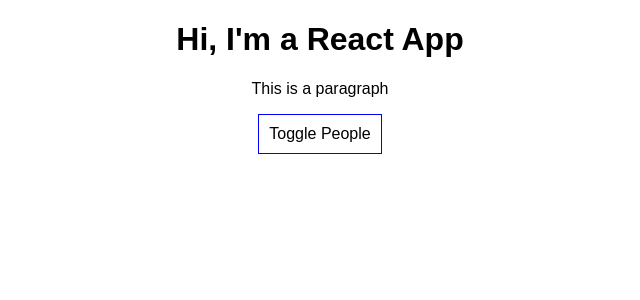
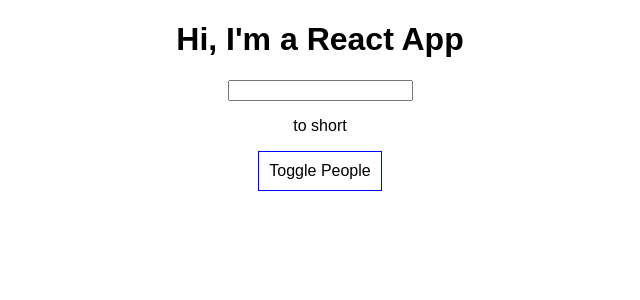
Before and after one commit to danielgould/Udacity.ReactTheCompleteGuide, a React (Create React App) app in the folder react-complete-guide/: page / in a window 1280 px wide. Shown: the top 300 px of the page, without its empty margins (320-960 px from the left). Built offline with nearby package versions, Linux system fonts and the light colour scheme.

Commit message:
assignment

```diff
--- a/react-complete-guide/src/App.js
+++ b/react-complete-guide/src/App.js
@@ -1,6 +1,8 @@
 import React, { Component } from 'react';
 import './App.css';
 import Person from './Person/Person';
+import Validation from './Validation/Validation';
+import CharComponent from './CharComponent/CharComponent';
 
 class App extends Component {
 
@@ -10,7 +12,8 @@ class App extends Component {
       { id : 2, name : "Antonia", age : 32},
       { id : 3, name : "Maddie", age : 1}
     ],
-    showPerson : false
+    showPerson : false,
+    characters : null
   }
 
   nameChangedHandler = (event, id) => {
@@ -42,6 +45,18 @@ class App extends Component {
     this.setState({people : people})
   }
 
+  onChangeEventHandler = (event) =>{
+    this.setState({characters : event.target.value});
+  }
+
+  removeCharacter = (index) => {
+    debugger;
+    var chars = [...this.state.characters];
+    var newChars = chars.splice(index, 1);
+
+    this.setState({characters : newChars});
+  }
+
   render() {
 
     const style = {
@@ -68,10 +83,20 @@ class App extends Component {
     )
   }
 
+  let charsList = null;
+  if(this.state.characters){
+    charsList = this.state.characters.split('').map((c, index) => {
+      return <CharComponent key={index} letter={c} click={() => this.removeCharacter(index)} />
+    })
+  }
+
+
     return (
       <div className="App">
         <h1>Hi, I'm a React App</h1>
-        <p>This is a paragraph</p>
+        <input type="text" onChange={this.onChangeEventHandler.bind(this)} />
+        <Validation length={this.state.characters === null ? 0 : this.state.characters.length} minLength="5"></Validation>
+        {charsList}
         <button style={style}
           onClick={() => {this.togglePersonHandler()}}>Toggle People</button>
         {personList}
--- /dev/null
+++ b/react-complete-guide/src/CharComponent/CharComponent.js
@@ -0,0 +1,16 @@
+import React from 'react'
+
+const style = {
+    display :"inline-block",
+    padding:"16px",
+    margin:"16px",
+    border:"solid 1px black"
+  }
+
+const charComponent = (props) => {
+ return (
+     <div style={style} onClick={props.click}>{props.letter}</div>
+ )
+}
+
+export default charComponent;
--- /dev/null
+++ b/react-complete-guide/src/Validation/Validation.js
@@ -0,0 +1,9 @@
+import React from 'react'
+
+const validation = (props) => {
+    return(
+        <p>{props.length === null ? "" : props.minLength >= props.length ? "to short" : "text long enough"}</p>
+    )
+}
+
+export default validation
```
